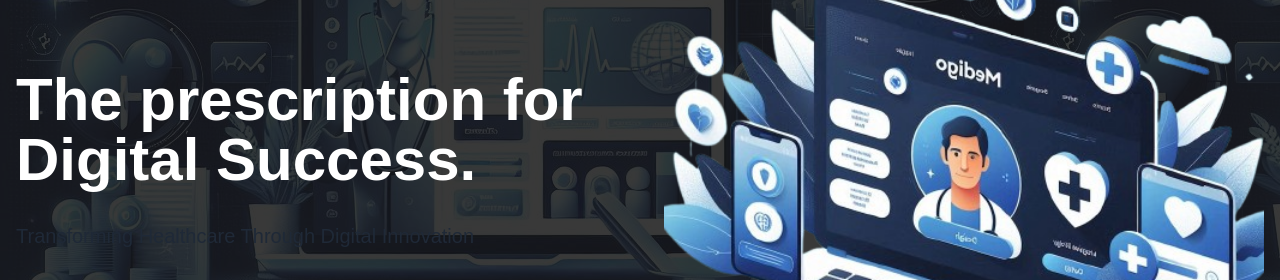
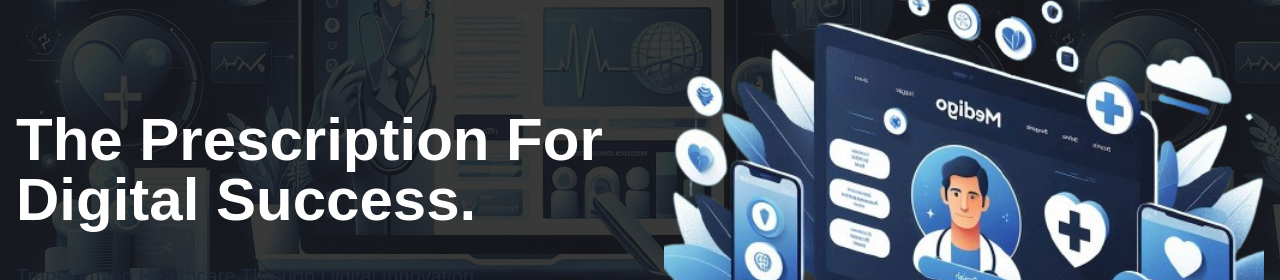
Before and after one commit to Drkadam07/MediGo-Digital-, a Next.js app: page / in a window 1280 px wide. Shown: the part 750-1030 px from the top of the page. Built offline with nearby package versions, Linux system fonts and the light colour scheme.

Commit message:
chnage text

```diff
--- a/app/home/page.js
+++ b/app/home/page.js
@@ -4,13 +4,13 @@ export default function Hero() {
             <div className="absolute inset-0">
                 <div className="absolute inset-0 bg-[url('/herobg.png')] opacity-15"></div>
             </div>
-            <div className="container mx-auto px-4 py-20 relative">
+            <div className="container mx-auto px-4 py-20 relative mt-10">
                 <div className="grid lg:grid-cols-2 gap-12 items-center">
                     <div className="space-y-8">
-                        <h1 className="text-4xl md:text-5xl lg:text-6xl font-bold leading-tight">
-                            The prescription for Digital Success.
+                        <h1 className="text-4xl font-semibold md:text-5xl lg:text-6xl font-bold leading-tight">
+                            The Prescription For Digital Success.
                         </h1>
-                        <p className="text-xl text-gray-800">
+                        <p className="text-xl text-gray-800 ">
                             Transforming Healthcare Through Digital Innovation
                         </p>
                         <button className="bg-gradient-to-r rounded-full from-white via-[#add8e6] to-[#f8d7da] hover:bg-gradient-to-r hover:from-[#add8e6] hover:to-white text-black text-lg px-6 py-3 w-auto">
```
